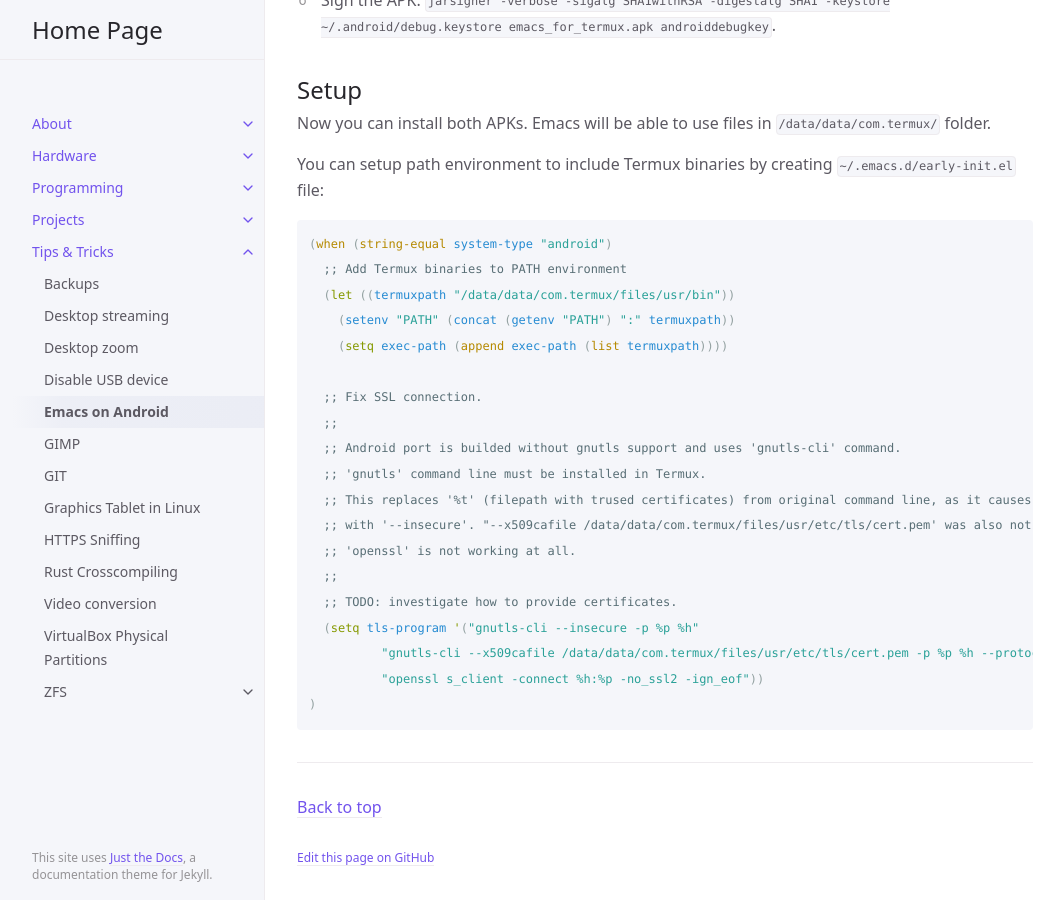
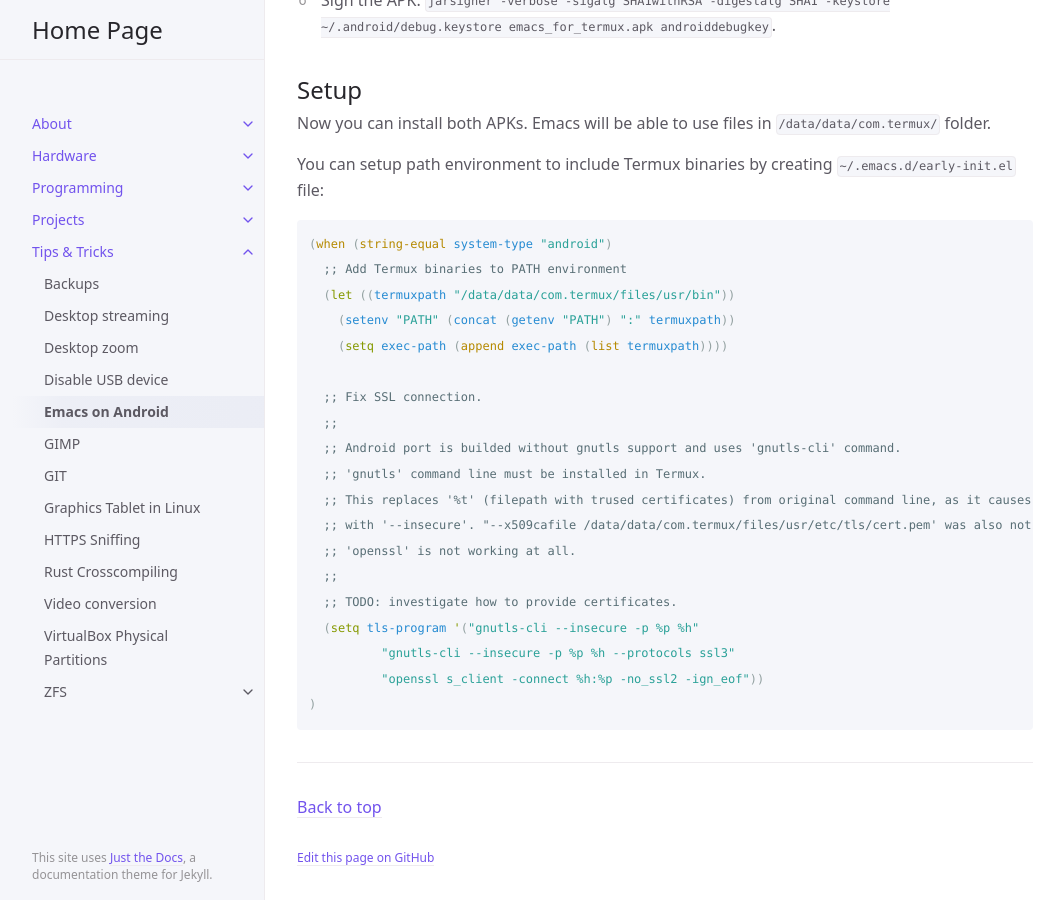
Before and after one commit to marek-g/marek-g.github.io, a Jekyll site: the page built from posts/tips_and_tricks/emacs_on_android.md, in a window 1280 px wide and 900 px high, scrolled down 1221 px. Shown: the whole window, without its empty margins (107-1171 px from the left). Built offline with Jekyll 4.4.1, drawn with Linux system fonts in a browser that asks for light colours.

Commit message:
Fix typo

````diff
--- a/posts/tips_and_tricks/emacs_on_android.md
+++ b/posts/tips_and_tricks/emacs_on_android.md
@@ -66,7 +66,7 @@ You can setup path environment to include Termux binaries by creating `~/.emacs.
   ;;
   ;; TODO: investigate how to provide certificates.
   (setq tls-program '("gnutls-cli --insecure -p %p %h"
-          "gnutls-cli --x509cafile /data/data/com.termux/files/usr/etc/tls/cert.pem -p %p %h --protocols ssl3"
+          "gnutls-cli --insecure -p %p %h --protocols ssl3"
           "openssl s_client -connect %h:%p -no_ssl2 -ign_eof"))
 )
 ```
````
